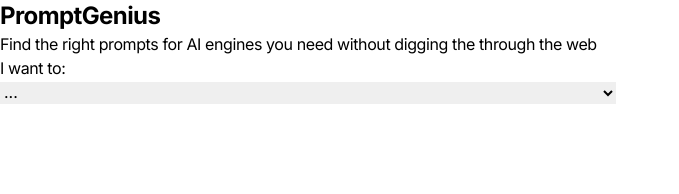
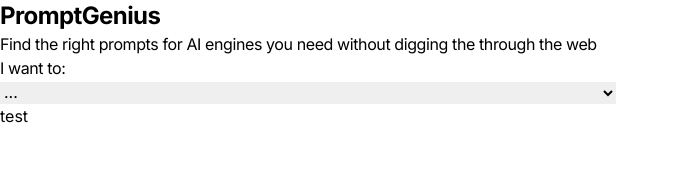
Before and after one commit to kcereno/promptgenius, a Next.js app: page / in a window 1280 px wide. Shown: the top 194 px of the page, without its empty margins (0-679 px from the left). Built offline with nearby package versions, Linux system fonts and the light colour scheme.

Commit message:
Make PromptCard component

```diff
--- a/app/page.tsx
+++ b/app/page.tsx
@@ -1,4 +1,5 @@
 'use client';
+import PromptCard from '@/components/PromptCard';
 import { prompts } from '@/data';
 import { getPrompt } from '@/lib/prompts';
 import { PromptI } from '@/models/interfaces';
@@ -6,6 +7,7 @@
 
 export default function Home() {
   const [prompt, setPrompt] = useState<PromptI | null>(null);
+  const [copyButtonClicked, setCopyButtonClicked] = useState(false);
 
   const handlePromptSelect = (e: React.ChangeEvent<HTMLSelectElement>) => {
     const selectedPrompt = e.target.value;
@@ -45,14 +47,7 @@
 
       {prompt && (
         <>
-          <div className="mt-10">
-            <h1>Prompt</h1>
-            <div className="w-full mt-2 shadow-xl bg-neutral card ">
-              <div className="card-body">
-                <p>{prompt.prompt}</p>
-              </div>
-            </div>
-          </div>
+          <PromptCard prompt={prompt.prompt} />
           {prompt.note && (
             <div className="mt-10">
               <h1>Note</h1>
@@ -65,6 +60,15 @@
           )}
         </>
       )}
+
+      <button
+        className="mt-4 btn"
+        onClick={() => {
+          navigator.clipboard.writeText(prompt!.prompt);
+        }}
+      >
+        test
+      </button>
     </main>
   );
 }
--- /dev/null
+++ b/components/PromptCard.tsx
@@ -0,0 +1,26 @@
+interface Props {
+  prompt: string;
+}
+
+const PromptCard = ({ prompt }: Props) => {
+  return (
+    <div className="mt-10">
+      <h1>Prompt</h1>
+      <div className="w-full mt-2 shadow-xl bg-neutral card ">
+        <div className="card-body">
+          <p>{prompt}</p>
+          <div className="justify-start card-actions">
+            <div
+              className="tooltip "
+              data-tip="Text Copied!"
+            >
+              <button className="btn">Copy</button>
+            </div>
+          </div>
+        </div>
+      </div>
+    </div>
+  );
+};
+
+export default PromptCard;
```
